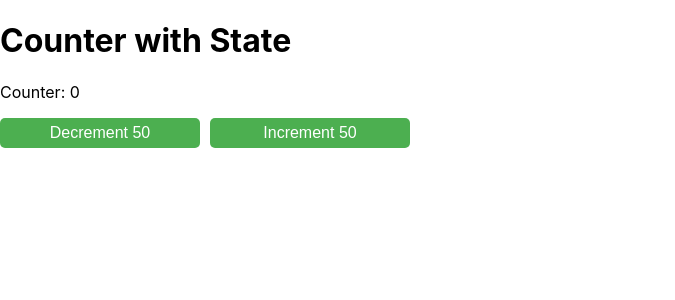
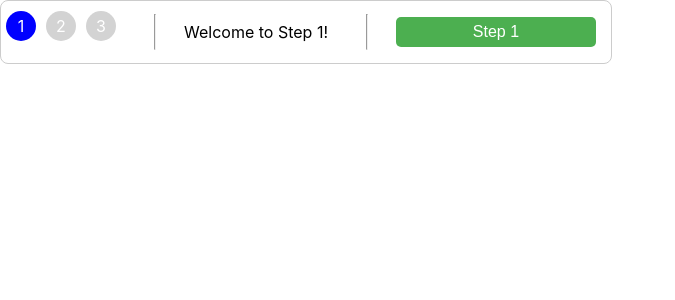
Before and after one commit to suvarna-own/r-assignment1, a React (Create React App) app: page / in a window 1280 px wide. Shown: the top 300 px of the page, without its empty margins (0-675 px from the left). Built offline with nearby package versions, Linux system fonts and the light colour scheme.

Commit message:
steps-app

```diff
--- a/src/App.js
+++ b/src/App.js
@@ -2,7 +2,8 @@
 // import './App.css';
 // import Gallery from './Gallery';
 // import Profile from './Profile';
-import Counter from './Counter';
+//import Counter from './Counter';
+import StepsCard from './Steps';
 
 function App() {
   return (
@@ -21,7 +22,10 @@ function App() {
        <Gallery></Gallery> */}
        {/* Feb 13 */}
        {/* Counter without state management */}
-       <Counter gap={50}></Counter>
+       {/* <Counter gap={50}></Counter> */}
+
+       {/* Steps Card Component */}
+       <StepsCard></StepsCard>
 
       </header>
     </div>
--- /dev/null
+++ b/src/Button.js
@@ -0,0 +1,18 @@
+export default function Button({ onClick, children }) {
+    return (
+        <>
+            <button style={buttonStyles} onClick={onClick}>{children}</button></>
+    );
+}
+
+const buttonStyles = {
+    width: "200px",
+    height: "30px",
+    fontSize: "16px",
+    backgroundColor: "#4CAF50",
+    borderRadius: "5px",
+    color: "white",
+    border: "none",
+    cursor: "pointer",
+    marginRight: "10px"
+};
--- a/src/Counter.js
+++ b/src/Counter.js
@@ -11,21 +11,3 @@ export default function Counter({gap}) {
         </div>
     )
 }
-export function Button({ onClick, children }) {
-    return (
-        <>
-            <button style={buttonStyles} onClick={onClick}>{children}</button></>
-    );
-}
-
-const buttonStyles = {
-    width: "200px",
-    height: "30px",
-    fontSize: "16px",
-    backgroundColor: "#4CAF50",
-    borderRadius: "5px",
-    color: "white",
-    border: "none",
-    cursor: "pointer",
-    marginRight: "10px"
-};
--- /dev/null
+++ b/src/Steps.js
@@ -0,0 +1,63 @@
+import Button from "./Button";
+import React from "react";
+
+export default function StepsCard() {
+    const [step, setStep] = React.useState(1);
+    return (
+        <div style={stepsCardStyle}>
+            <Steps step={1} style={ step===1 ? stepStyle : { ...stepStyle, backgroundColor: "lightgray" }}></Steps>
+            <Steps step={2} style={ step===2 ? stepStyle : { ...stepStyle, backgroundColor: "lightgray" }}></Steps>
+            <Steps step={3} style={ step===3 ? stepStyle : { ...stepStyle, backgroundColor: "lightgray" }}></Steps>
+            <hr />
+            <div> <Msg step={step}></Msg>  </div>
+            <hr />
+            <div style={buttonWrapStyle}><Button step={1} onClick={() => setStep(step + 1)}>{step > 3 ? "Completed!" : `Step ${step}`}</Button></div>
+        </div>
+    );
+}
+
+export function Steps({ step, style }) {
+    return (
+        <>
+            <span style={style}>{step}</span>
+
+        </>
+    );
+}
+
+export function Msg({ step }) {
+    return (
+        <>
+            <p style={{ marginRight: "10px" }}>
+                {step === 1 && "Welcome to Step 1!"}
+                {step === 2 && "Welcome to Step 2!"}
+                {step === 3 && "Welcome to Step 3!"}
+                {step > 3 && "You have completed all steps!"}
+            </p>
+        </>
+    );
+}
+const stepsCardStyle = {
+    border: "1px solid #ccc",
+    borderRadius: "8px",
+    padding: "5px",
+    width: "600px",
+    display: "flex",
+    justifyContent: "space-around"
+}
+const stepStyle = {
+    width: "30px",
+    height: "30px",
+    borderRadius: "50%",
+    backgroundColor: "blue",
+    color: "#fff",
+    display: "flex",
+    justifyContent: "center",
+    alignItems: "center",
+    margin: "5px 10px 0 0"
+}
+const buttonWrapStyle = {
+    display: "flex",
+    justifyContent: "center",
+    alignItems: "center"
+}
```
